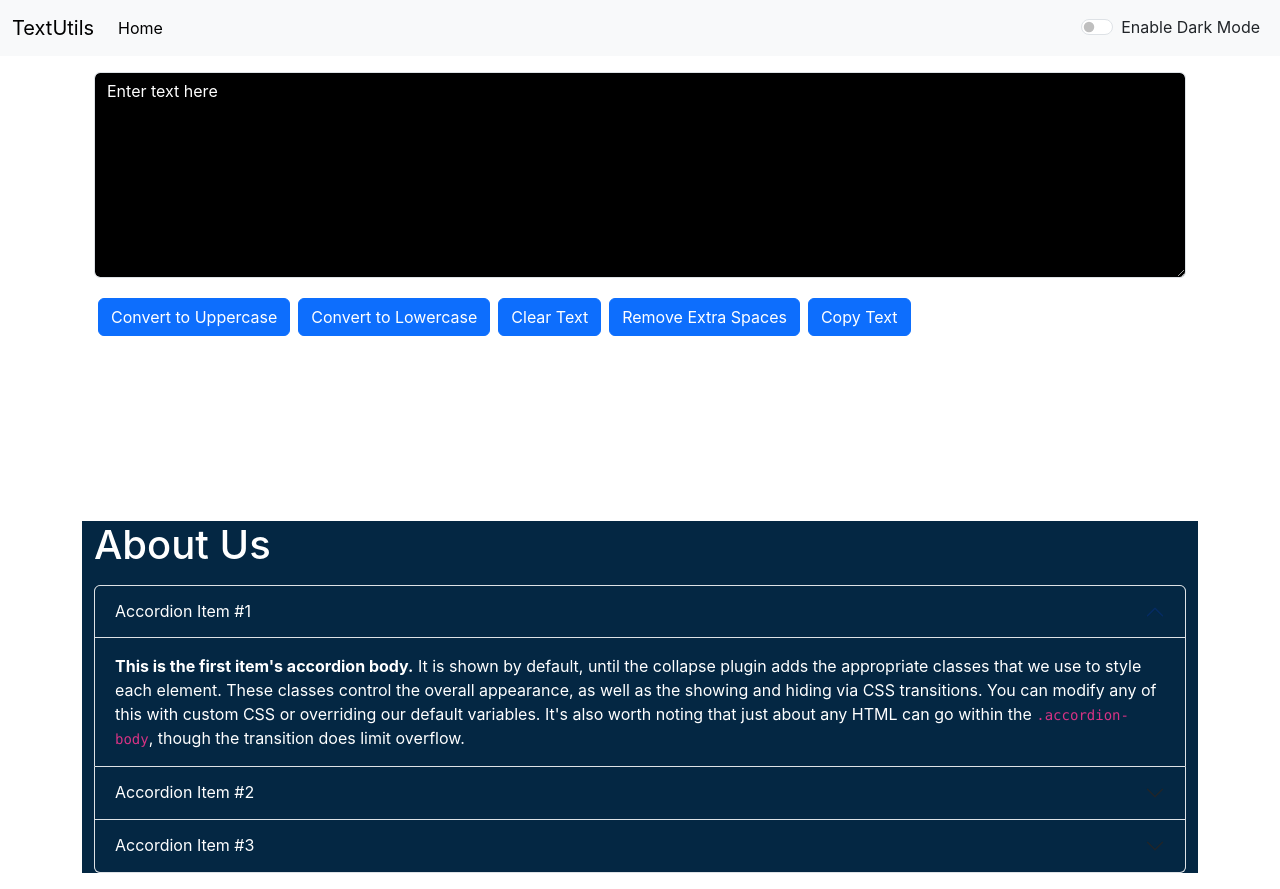
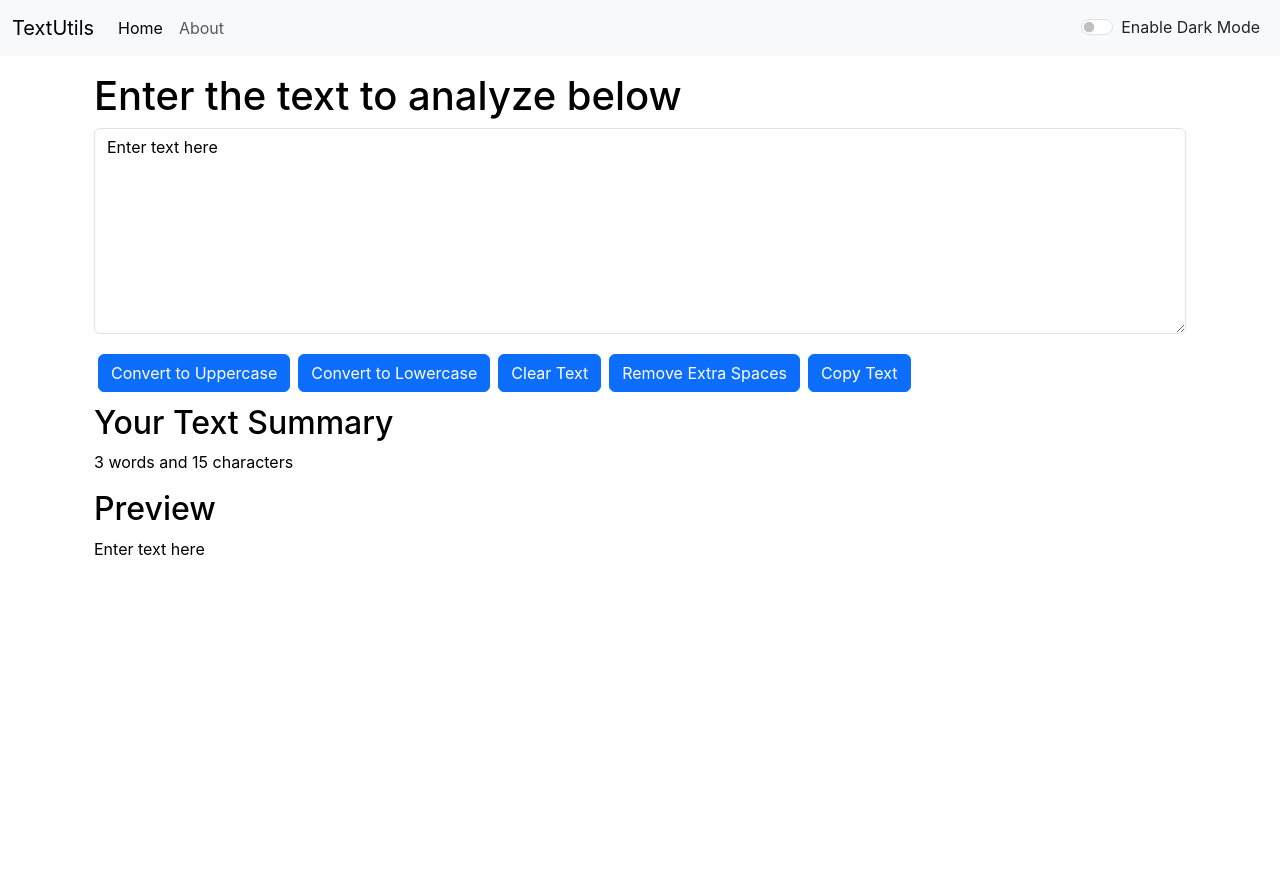
Before and after one commit to Nishant1719/React-Project_practice, a React (Create React App) app: page / in a window 1280 px wide. After the commit the page ends 800 px from the top, so only its background shows below. Built offline with nearby package versions, Linux system fonts and the light colour scheme.

Commit message:
Testing routing on GH pages

```diff
--- a/src/App.js
+++ b/src/App.js
@@ -4,10 +4,10 @@
 import Navbar from './components/Navbar';
 import TextForm from './components/TextForm';
 import React, {useState} from 'react'
-// import {
-//   Routes,
-//   Route,
-// } from "react-router-dom";
+import {
+  Routes,
+  Route,
+} from "react-router-dom";
 
 function App() {
 
@@ -45,12 +45,12 @@
       <Navbar title="TextUtils" mode={mode} toggleMode={toggleMode} />
       <Alert alert={alert}/>
       <div className="container my-3">
-        {/* <Routes>
+        <Routes>
           <Route exact path="/About" element={<About mode={mode}/>}></Route>
           <Route exact path="/" element={<TextForm heading = "Enter the text to analyze below" mode={mode} showAlert={showAlert}/>}></Route>
-        </Routes> */}
-        <TextForm/>
-        <About/>
+        </Routes>
+        {/* <TextForm/>
+        <About/> */}
       </div>
     </>
   );
--- a/src/components/Navbar.js
+++ b/src/components/Navbar.js
@@ -1,23 +1,23 @@
 import React from 'react'
 import PropTypes from 'prop-types'
-// import {Link} from "react-router-dom";
+import { Link } from 'react-router-dom'
 
 export default function Navbar(props) {
   return (
     <nav className={`navbar navbar-expand-lg bg-${props.mode} navbar-${props.mode}`}>
     <div className="container-fluid">
-      <a className="navbar-brand" href="#">{props.title}</a>
+      <Link className="navbar-brand" to="#">{props.title}</Link>
       <button className="navbar-toggler" type="button" data-bs-toggle="collapse" data-bs-target="#navbarSupportedContent" aria-controls="navbarSupportedContent" aria-expanded="false" aria-label="Toggle navigation">
         <span className="navbar-toggler-icon"></span>
       </button>
       <div className="collapse navbar-collapse" id="navbarSupportedContent">
         <ul className="navbar-nav me-auto mb-2 mb-lg-0">
           <li className="nav-item">
-            <a className="nav-link active" aria-current="page" href="#">Home</a>
+            <Link className="nav-link active" aria-current="page" to="/">Home</Link>
           </li>
-          {/* <li className="nav-item">
+          <li className="nav-item">
             <Link className="nav-link" to="/about">{props.aboutText}</Link>
-          </li> */}
+          </li>
         </ul>
         <div className={`form-check form-switch text-${props.mode==='light'?'dark':'light'} mx-2`}>
           <input className="form-check-input" onClick = {props.toggleMode}type="checkbox" role="switch" id="flexSwitchCheckDefault"/>
```
Also changed, not shown: src/index.js (+5 -5 lines).
